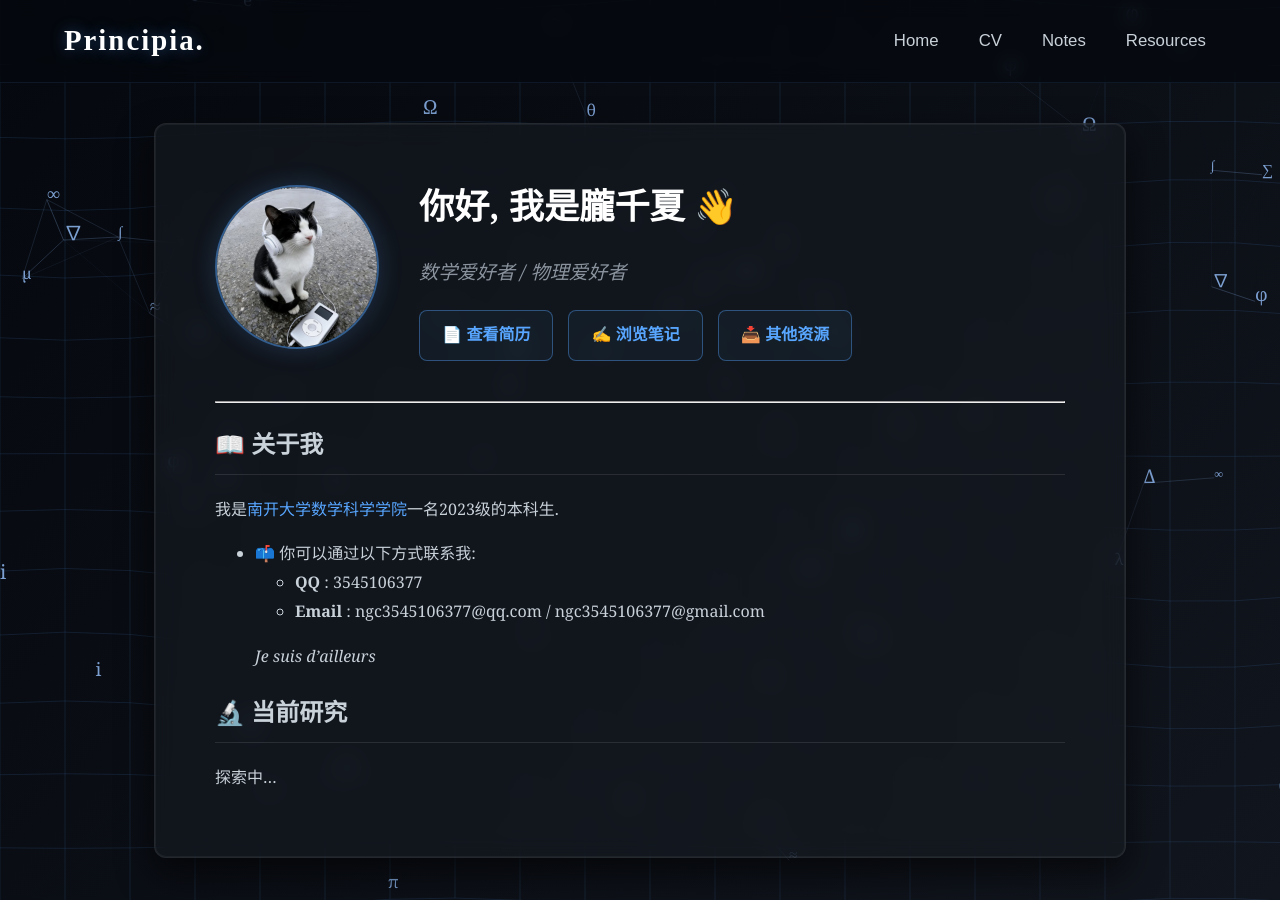
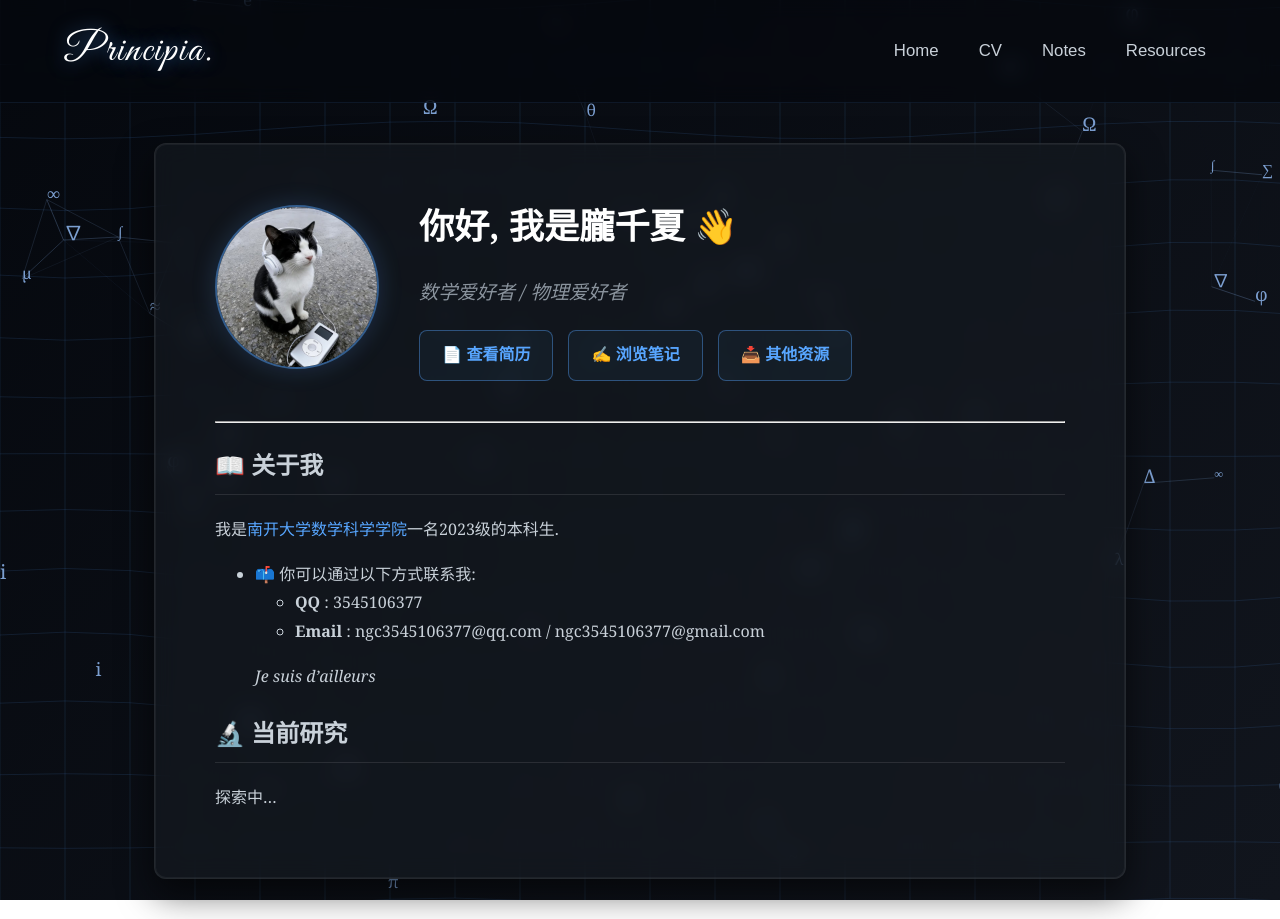
Before and after one commit to EtherealKasumi/personalpage, a Jekyll site: the page built from index.md, in a window 1280 px wide. Built offline with Jekyll 4.4.1, drawn with Linux system fonts in a browser that asks for light colours; some web fonts are replaced.

Commit message:
Update default.html

```diff
--- a/_layouts/default.html
+++ b/_layouts/default.html
@@ -11,7 +11,7 @@
     <script defer src="https://cdn.jsdelivr.net/npm/katex@0.16.8/dist/contrib/auto-render.min.js"></script>
 
     <!-- 【新增】引入 Google Fonts 高级设计感字体 -->
-    <link href="https://fonts.googleapis.com/css2?family=Playfair+Display:ital,wght@1,700&family=Cinzel:wght@700&display=swap" rel="stylesheet">
+    <link href="https://fonts.googleapis.com/css2?family=Great+Vibes&family=UnifrakturMaguntia&display=swap" rel="stylesheet">
 
     <style>
         :root { --text-color: #c9d1d9; --accent-color: #58a6ff; --math-font: "Georgia", "Times New Roman", serif; }
@@ -21,13 +21,16 @@
 
         /* 【修改点 1】为 Principia 标志专门设置的高级字体样式 */
         .nav-brand {
-            font-family: 'Playfair Display', serif; /* 使用优雅的衬线斜体 */
-            font-size: 1.8em;
-            font-weight: 700;
-            color: #fff;
-            letter-spacing: 2px; /* 增加字间距提升高级感 */
-            text-shadow: 0 0 15px rgba(88, 166, 255, 0.4); /* 微光效果 */
-        }
+    /* 👇 当前启用的是【华丽花体】 */
+    /* 如果你想换成【哥特体】，请把这行改成 font-family: 'UnifrakturMaguntia', cursive; */
+    font-family: 'Great Vibes', cursive;
+
+    font-size: 2.5em; /* 花体/哥特体通常较细，字号调大才足够震撼 */
+    font-weight: 400;
+    color: #fff;
+    letter-spacing: 2px;
+    text-shadow: 0 0 18px rgba(88, 166, 255, 0.6); /* 增强了蓝色的幽光效果 */
+}
 
         .nav-links { display: flex; gap: 20px; transition: all 0.3s ease; }
         .nav-links a { color: var(--text-color); text-decoration: none; padding: 5px 10px; font-size: 1.05em; transition: all 0.3s; font-family: sans-serif; border-radius: 6px; }
```
